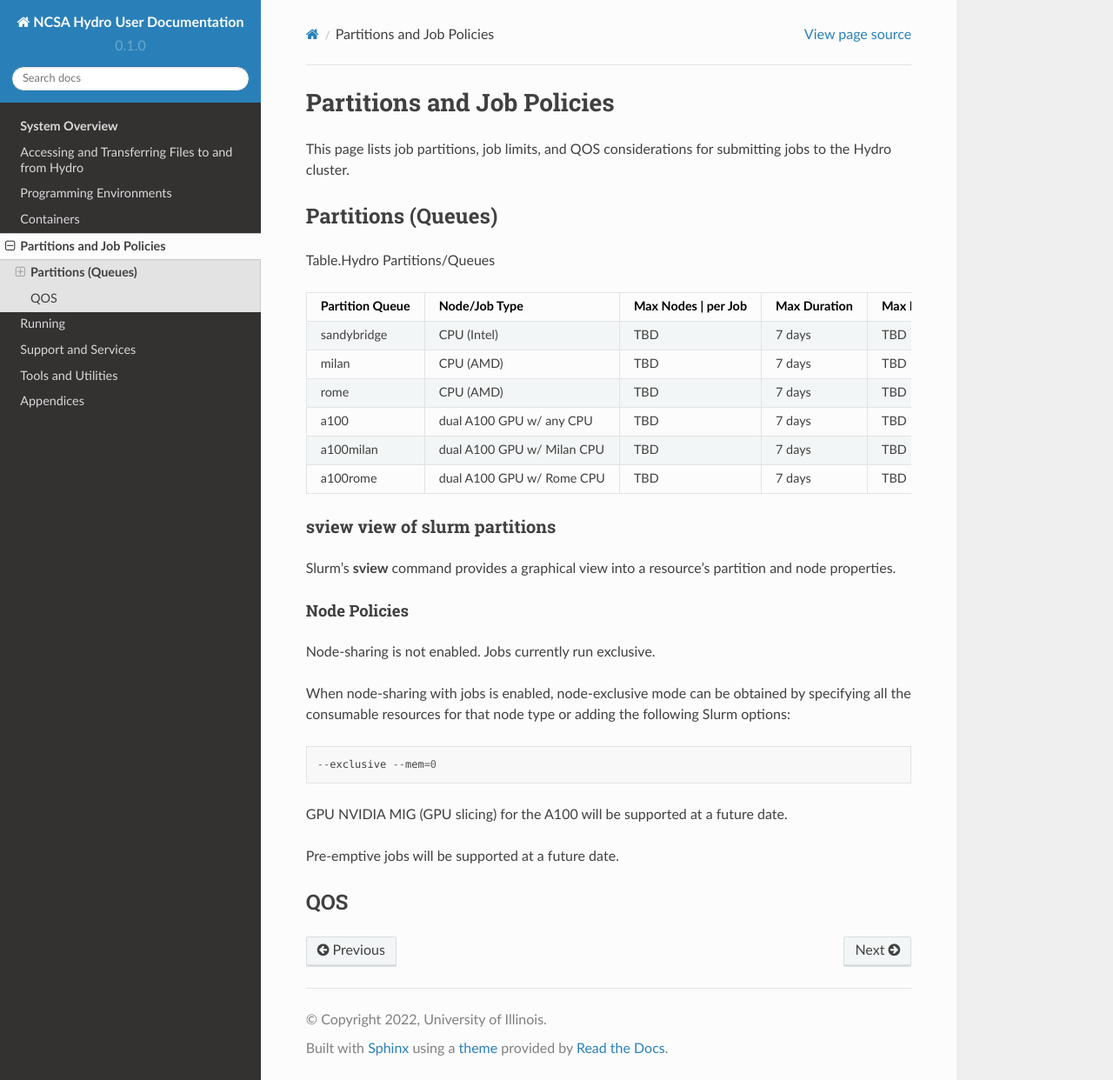
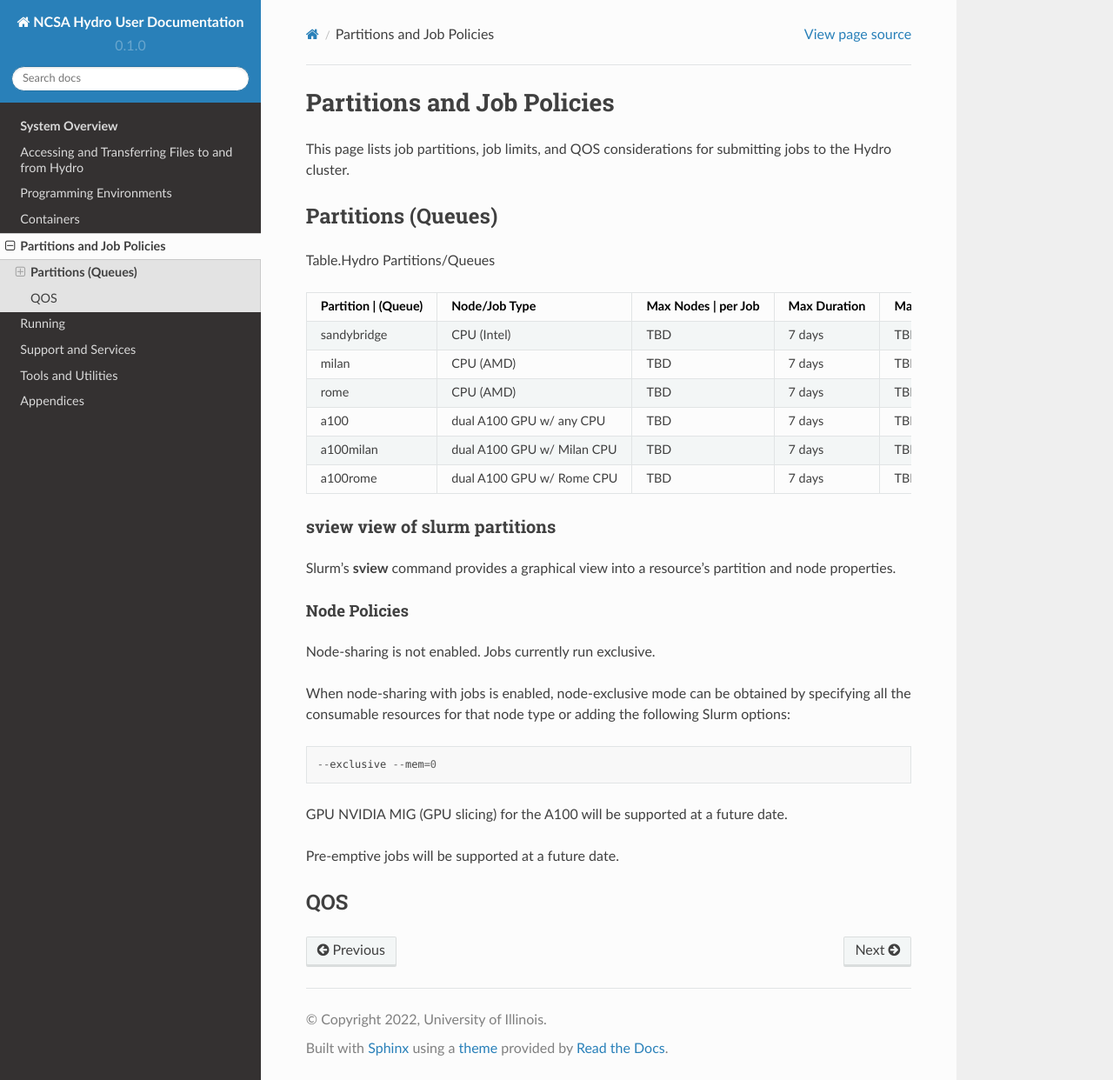
Before and after one commit to ncsa/hydro_documentation, a Sphinx documentation site: the page built from docs/source/partitions_and_job_policies.rst, in a window 1280 px wide and 1242 px high. Shown: the whole window at 87% size. Built offline with Sphinx 7.4.7 and the Read the Docs theme 2.0.0, drawn with Linux system fonts in a browser that asks for light colours; pages that are not in the unit, such as notebooks, are missing from menus.

```diff
--- a/docs/source/partitions_and_job_policies.rst
+++ b/docs/source/partitions_and_job_policies.rst
@@ -14,7 +14,7 @@ Table.Hydro Partitions/Queues
 
 +---------------+---------------+----------+---------------+----------+----------+
 | Partition     | Node/Job      | Max      | Max           | Max      | Charge   |
-| Queue         | Type          | Nodes    | Duration      | Running  | Factor   |
+| | (Queue)     | Type          | Nodes    | Duration      | Running  | Factor   |
 |               |               | | per    |               | in       |          |
 |               |               | Job      |               | Queue /  |          |
 |               |               |          |               | user     |          |
```
